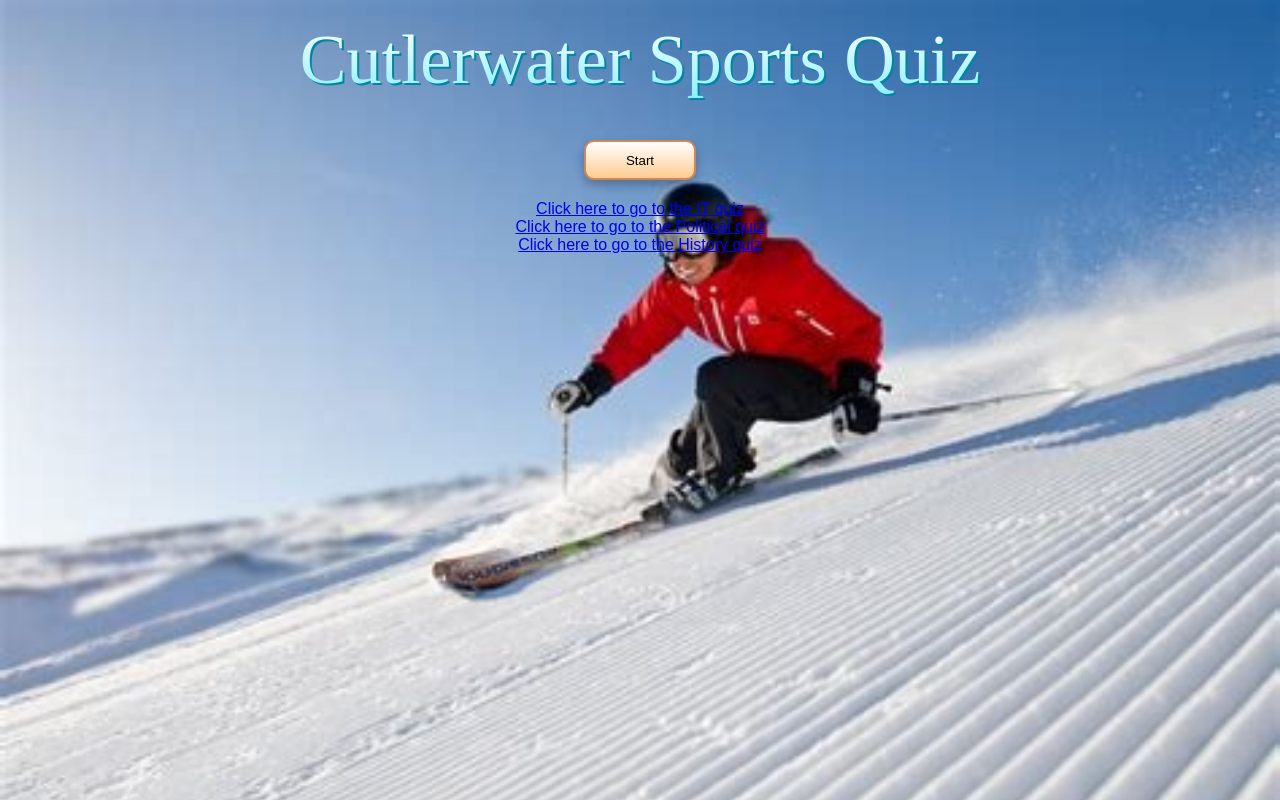
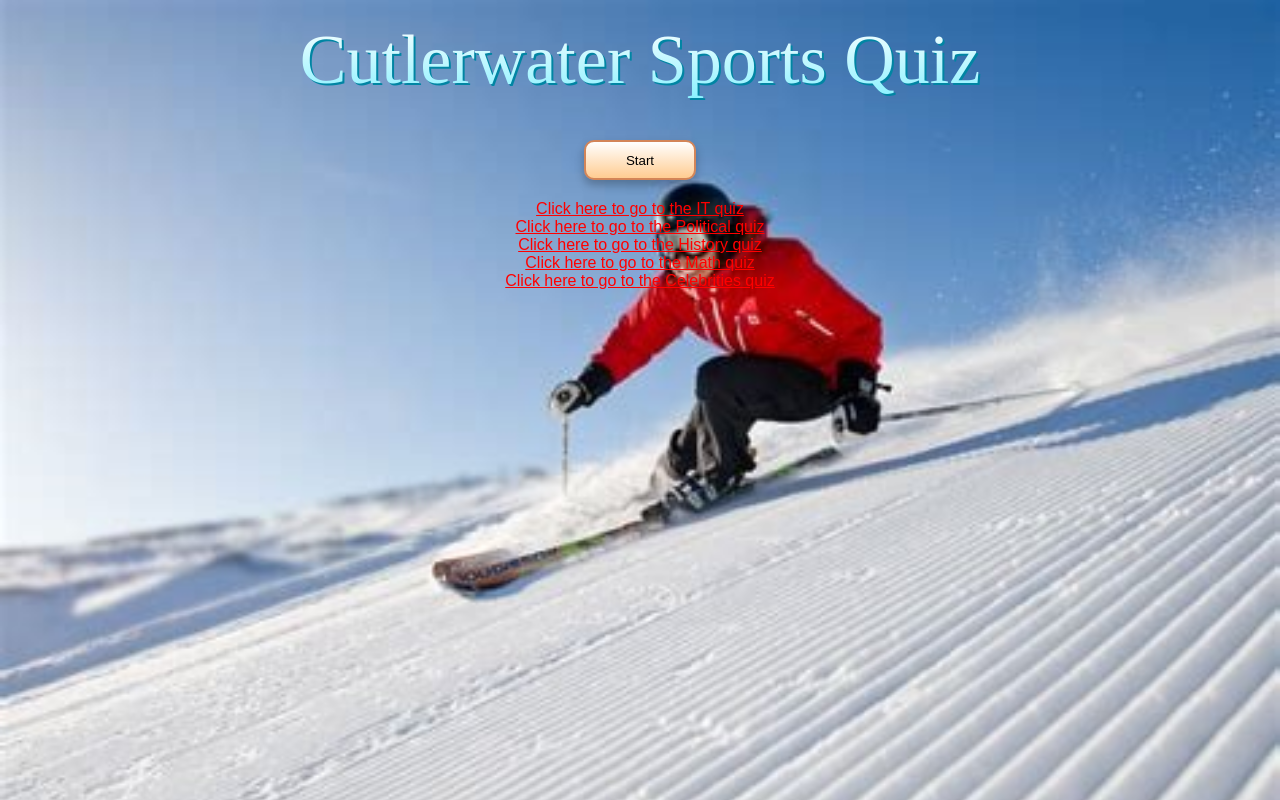
Before and after one commit to cutlerwater/sports-quiz, a React (Create React App) app: page / in a window 1280 px wide. Built offline with nearby package versions, Linux system fonts and the light colour scheme.

Commit message:
changing css

```diff
--- a/src/App.styles.ts
+++ b/src/App.styles.ts
@@ -31,6 +31,8 @@
     font-size: 2rem;
     margin: 0;
   }
+  a { color: #f00;}
+  a:hover { color: #f00;}
   h1 {
     font-family: Fascinate Inline;
     background-image: linear-gradient(180deg, #fff, #87f1ff);
--- a/src/App.tsx
+++ b/src/App.tsx
@@ -100,6 +100,8 @@
        <a href="https://cutlerwater-quizzes.netlify.app/">Click here to go to the IT quiz</a>
        <a href="https://cutlerwater-politicalquiz.netlify.app/">Click here to go to the Political quiz</a>
        <a href="https://cutlerwater-historyquiz.netlify.app/">Click here to go to the History quiz</a>
+       <a href="https://cutlerwater-mathquiz.netlify.app/">Click here to go to the Math quiz</a>
+       <a href="https://cutlerwater-celebritiesquiz.netlify.app/">Click here to go to the Celebrities quiz</a>
       </Wrapper>
           </>
   );
```
